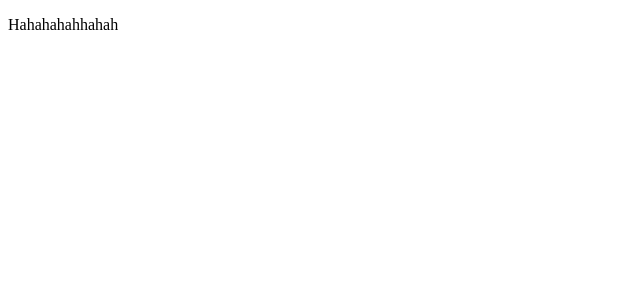
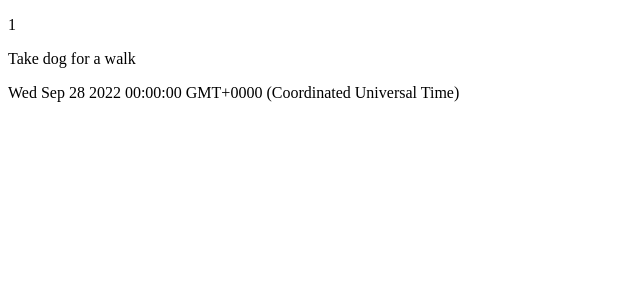
Before and after one commit to lcaohoanq/Angular-Issues, an Angular app in the folder appointment-app/: page / in a window 1280 px wide. Shown: the top 300 px of the page, without its empty margins (0-640 px from the left). Built offline with nearby package versions, Linux system fonts and the light colour scheme.

Commit message:
feat: add interface connection

```diff
--- a/appointment-app/src/app/appointment-list/appointment-list.component.html
+++ b/appointment-app/src/app/appointment-list/appointment-list.component.html
@@ -1 +1,3 @@
-<p>{{appointment}}</p>
+<p>{{appointment.id}}</p>
+<p>{{appointment.title}}</p>
+<p>{{appointment.date}}</p>
--- a/appointment-app/src/app/appointment-list/appointment-list.component.ts
+++ b/appointment-app/src/app/appointment-list/appointment-list.component.ts
@@ -1,4 +1,5 @@
 import { Component } from '@angular/core';
+import { Appointment } from '../models/appointment';
 
 @Component({
   selector: 'app-appointment-list',
@@ -7,6 +8,10 @@
 })
 export class AppointmentListComponent {
 
-  appointment: string = "Hahahahahhahah"
+  appointment: Appointment = {
+    id:1,
+    title: "Take dog for a walk",
+    date: new Date('2022-09-28')
+  }
 
 }
--- /dev/null
+++ b/appointment-app/src/app/models/appointment.ts
@@ -0,0 +1,5 @@
+export interface Appointment {
+    id: number
+    title: string
+    date: Date
+}
```
